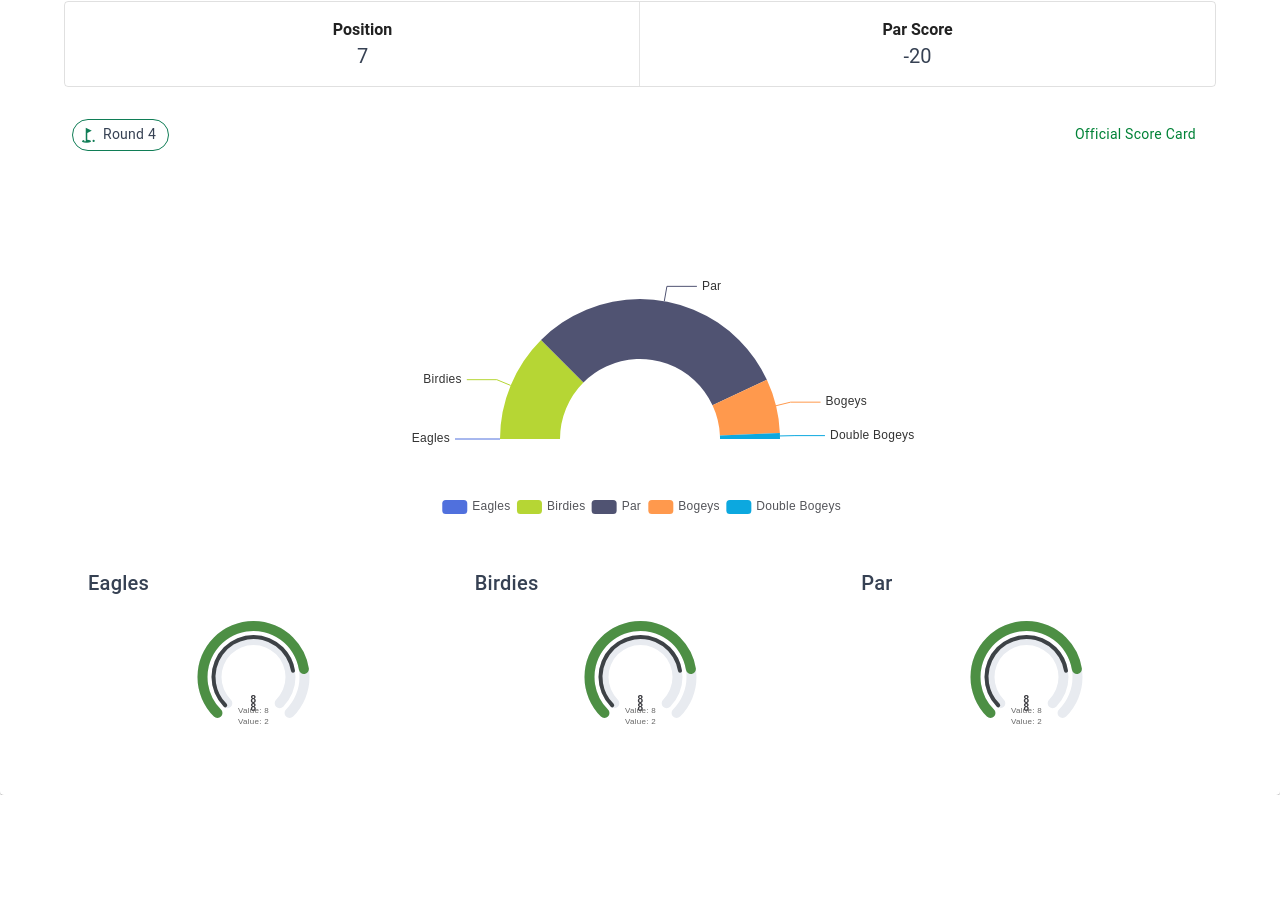
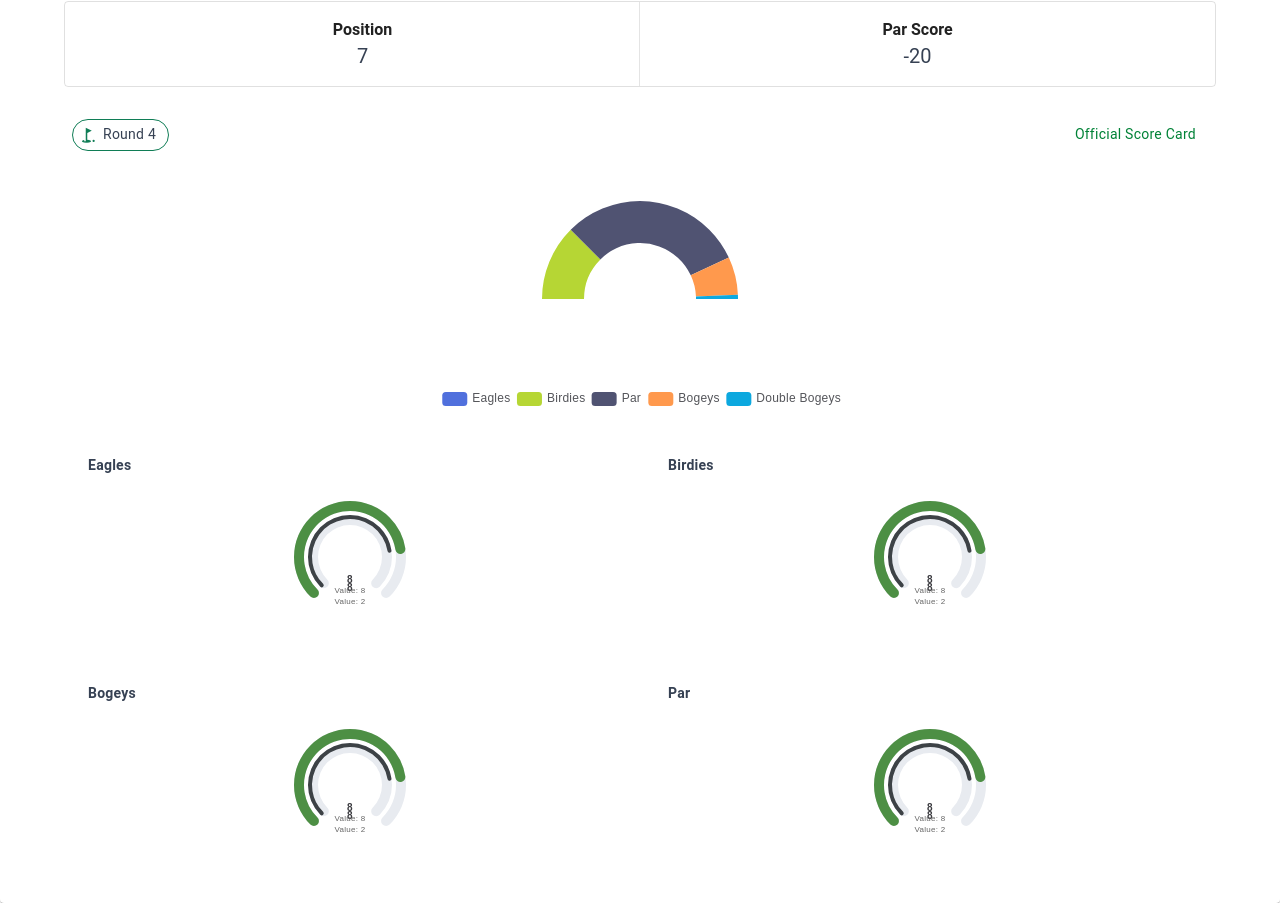
Before and after one commit to SSEKPIUS/GolfTournamentDemo, a Nuxt app in the folder golftournamentdemo/: page / in a window 1280 px wide. Shown: the part 427-1330 px from the top of the page. Before the commit the page ends 1222 px from the top, so only its background shows below. Built offline with nearby package versions, Linux system fonts and the light colour scheme.

Commit message:
resize graphs

```diff
--- a/golftournamentdemo/components/MainChart.vue
+++ b/golftournamentdemo/components/MainChart.vue
@@ -18,10 +18,16 @@ onMounted(() => {
                 name: 'Score Distribution',
                 type: 'pie',
                 radius: ['40%', '70%'],
-                center: ['50%', '70%'],
+                center: ['50%', '50%'],
                 // adjust the start and end angle
                 startAngle: 180,
                 endAngle: 360,
+                label: {
+                    show: false
+                },
+                labelLine: {
+                    show: false
+                },
                 data: [
                     { value: 0, name: 'Eagles' },
                     { value: 18, name: 'Birdies' },
@@ -38,7 +44,7 @@ onMounted(() => {
 
 <template>
     <div>
-        <div id="main-chart" style="width: 100%; height: 400px;"></div>
+        <div id="main-chart" style="width: 100%; height: 20em;"></div>
     </div>
 </template>
 
--- a/golftournamentdemo/pages/index.vue
+++ b/golftournamentdemo/pages/index.vue
@@ -52,33 +52,45 @@
                     <v-card-text>
                         <main-chart></main-chart>
                         <v-row>
-                            <v-col cols="4">
+                            <v-col cols="6">
                                 <v-card variant="flat">
                                     <v-card-title>
-                                        <span class=" text-gray-700">Eagles</span>
+                                        <span class=" text-gray-700 text-sm font-bold">Eagles</span>
                                     </v-card-title>
                                     <v-card-text>
                                          <minor-chart index="0"></minor-chart>
                                     </v-card-text>
                                 </v-card>
                             </v-col>
-                            <v-col cols="4">
+                            <v-col cols="6">
                                 <v-card variant="flat">
                                     <v-card-title>
-                                        <span class=" text-gray-700">Birdies</span>
+                                        <span class=" text-gray-700 text-sm font-bold">Birdies</span>
                                     </v-card-title>
                                     <v-card-text>
                                         <minor-chart index="1"></minor-chart>
                                     </v-card-text>
                                 </v-card>
                             </v-col>
-                            <v-col cols="4">
+                        </v-row>
+                            <v-row>
+                            <v-col cols="6">
                                 <v-card variant="flat">
                                     <v-card-title>
-                                        <span class=" text-gray-700">Par</span>
+                                        <span class=" text-gray-700 text-sm font-bold">Bogeys</span>
                                     </v-card-title>
                                     <v-card-text>
-                                        <minor-chart index="2"></minor-chart>
+                                         <minor-chart index="2"></minor-chart>
+                                    </v-card-text>
+                                </v-card>
+                            </v-col>
+                            <v-col cols="6">
+                                <v-card variant="flat">
+                                    <v-card-title>
+                                        <span class=" text-gray-700 text-sm font-bold">Par</span>
+                                    </v-card-title>
+                                    <v-card-text>
+                                        <minor-chart index="3"></minor-chart>
                                     </v-card-text>
                                 </v-card>
                             </v-col>
```
